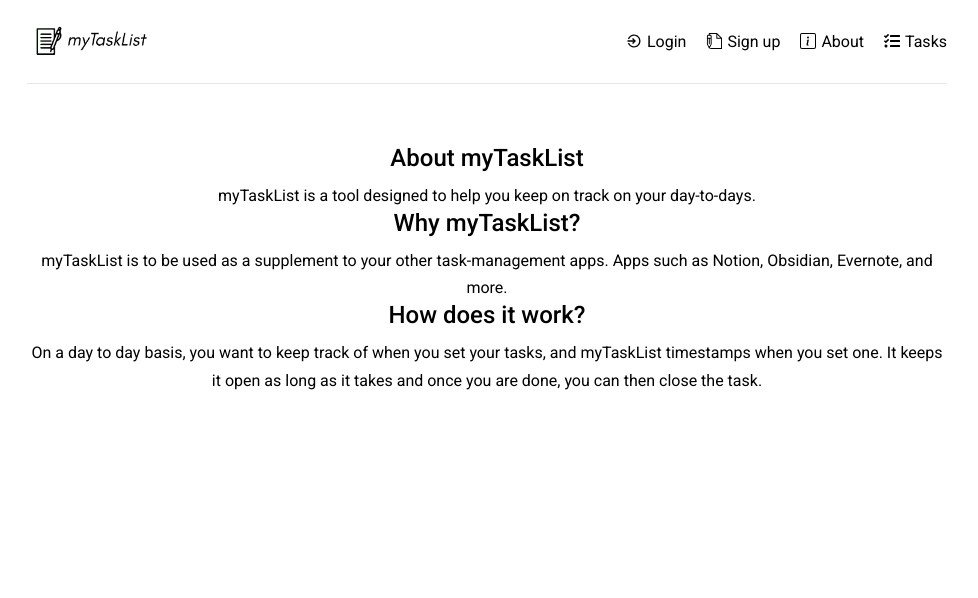
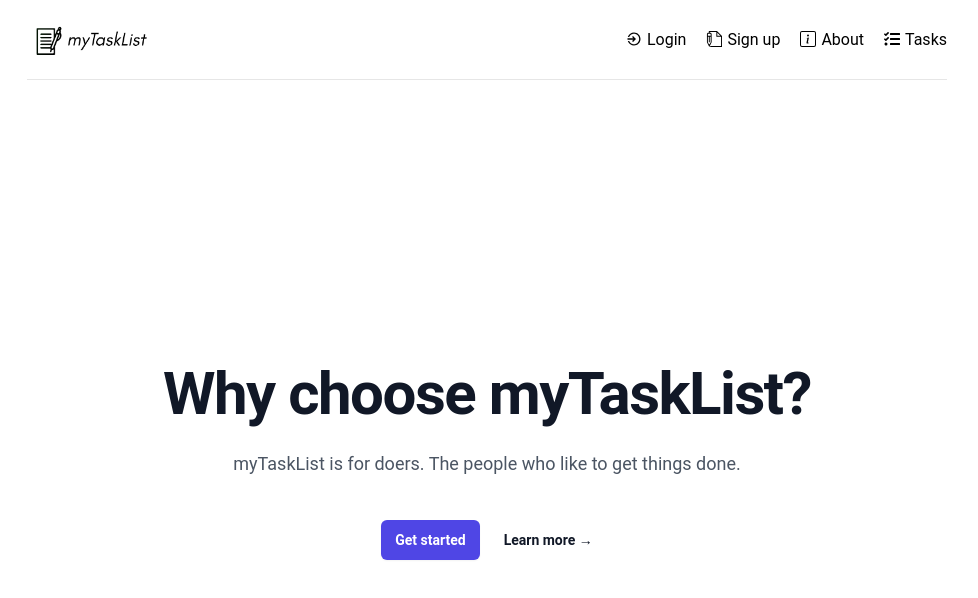
Before and after one commit to imRanDan/tasklist-mern, a React (Create React App) app in the folder client/: page /about in a window 1280 px wide. Shown: the top 598 px of the page, without its empty margins (153-1131 px from the left). Built offline with nearby package versions, Linux system fonts and the light colour scheme.

Commit message:
added in tailwindcss to make project look GOOD

```diff
--- a/client/src/index.css
+++ b/client/src/index.css
@@ -1,4 +1,8 @@
+@tailwind base;
+@tailwind components;
+@tailwind utilities;
 @import url('https://fonts.googleapis.com/css2?family=Roboto:wght@300;400;500;700&display=swap');
+
 
 * {
   margin: 0;
@@ -28,7 +32,6 @@ li {
   line-height: 2.2;
 }
 
-h1,
 h2,
 h3 {
   font-weight: 500;
--- a/client/src/pages/About.jsx
+++ b/client/src/pages/About.jsx
@@ -3,20 +3,28 @@ import React from 'react'
 function About() {
   return (
     <div>
-      <section class="hero">
-      <h1>About myTaskList</h1>
-      <p>myTaskList is a tool designed to help you keep on track on your day-to-days.</p>
-      </section>
-
-      <section class="about">
-      <h2>Why myTaskList?</h2>
-      <p>myTaskList is to be used as a supplement to your other task-management apps. Apps such as Notion, Obsidian, Evernote, and more.</p>
-      </section>
-
-      <section class="functions">
-        <h2>How does it work?</h2>
-        <p>On a day to day basis, you want to keep track of when you set your tasks, and myTaskList timestamps when you set one. It keeps it open as long as it takes and once you are done, you can then close the task.</p>
-      </section>
+      {/* The Hero Section */}
+    <div className="mx-auto max-w-2xl py-32 sm:py-48 lg:py-56">
+          <div className="text-center">
+            <h1 className="text-4xl font-bold tracking-tight text-gray-900 sm:text-6xl">
+              Why choose myTaskList?
+            </h1>
+            <p className="mt-6 text-lg leading-8 text-gray-600">
+              myTaskList is for doers. The people who like to get things done.
+            </p>
+            <div className="mt-10 flex items-center justify-center gap-x-6">
+              <a
+                href="/signup"
+                className="rounded-md bg-indigo-600 px-3.5 py-2.5 text-sm font-semibold text-white shadow-sm hover:bg-indigo-500 focus-visible:outline focus-visible:outline-2 focus-visible:outline-offset-2 focus-visible:outline-indigo-600"
+              >
+                Get started
+              </a>
+              <a href="#" className="text-sm font-semibold leading-6 text-gray-900">
+                Learn more <span aria-hidden="true">→</span>
+              </a>
+            </div>
+          </div>
+        </div>
     </div>
   )
 }
--- /dev/null
+++ b/client/tailwind.config.js
@@ -0,0 +1,10 @@
+/** @type {import('tailwindcss').Config} */
+module.exports = {
+  content: [
+    "./src/**/*.{js,jsx,ts,tsx}",
+  ],
+  theme: {
+    extend: {},
+  },
+  plugins: [],
+}
```
Also changed, not shown: client/package.json (+5 -2 lines), 1 other file (tests, documents, lock files or other folders).
